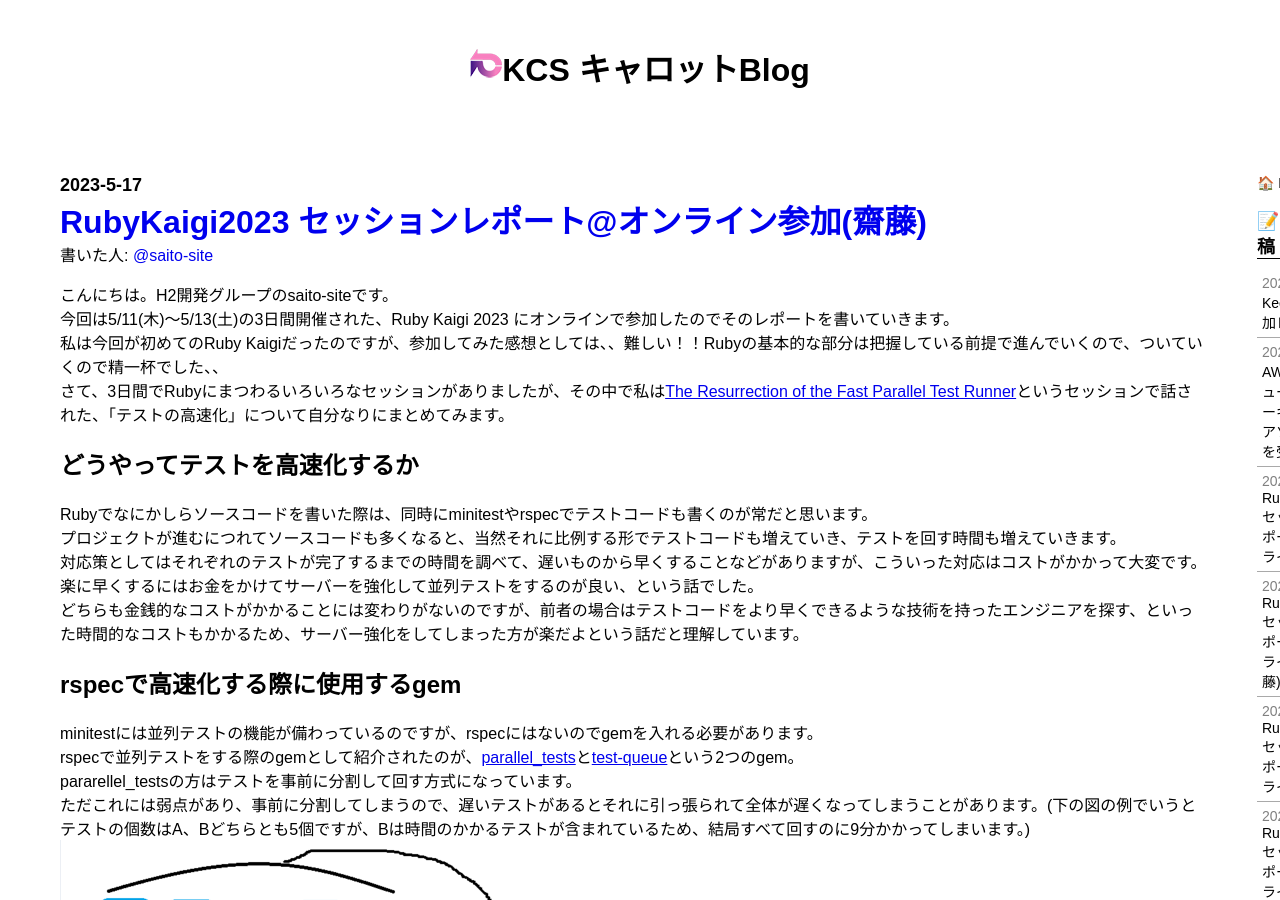
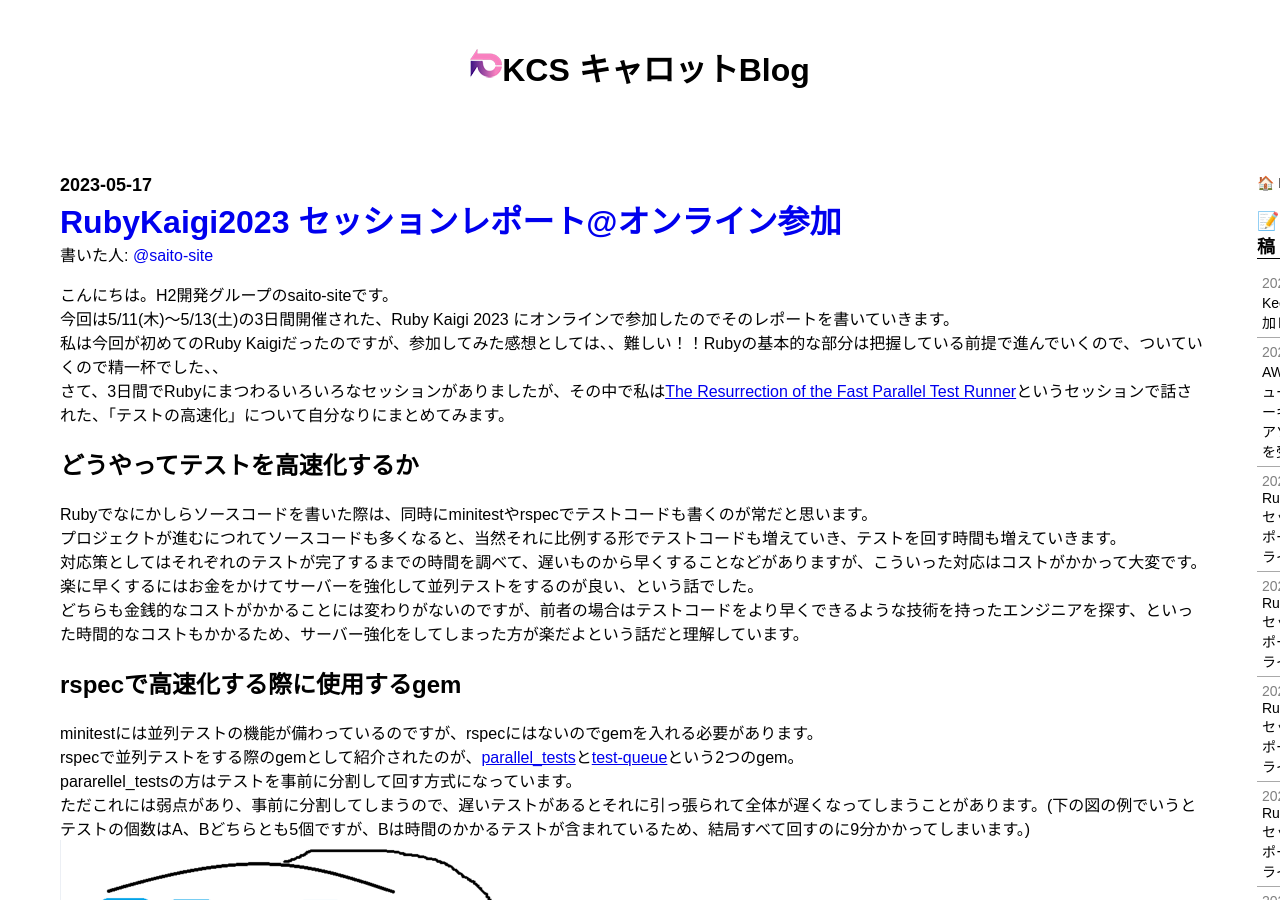
Before and after one commit to kcscarrot-konno/h2carrot.github.io, a Jekyll site: the page built from _posts/2023-05-17-rubykaigi2023-session-reports-at-online01.md, in a window 1280 px wide and 900 px high. Built offline with Jekyll 4.4.1, drawn with Linux system fonts in a browser that asks for light colours; emoji names are drawn with the system emoji font; comment, search, counter and statistics services are not loaded.

Commit message:
フォーマットを揃える

```diff
--- a/_posts/2023-5-17-rubykaigi2023-session-reports-at-online01.md
+++ b/_posts/2023-05-17-rubykaigi2023-session-reports-at-online01.md
@@ -1,9 +1,9 @@
 ---
 layout: post
-title: RubyKaigi2023 セッションレポート@オンライン参加(齋藤)
-published_at: 2023-5-17
+title: RubyKaigi2023 セッションレポート@オンライン参加
+published_at: 2023-05-17
 author: saito-site
-permalink: /2023/5/17-rubykaigi2023-session-reports-at-online01
+permalink: /2023/05/17-rubykaigi2023-session-reports-at-online01
 categories: [Tech, Report]
 tags: [Ruby]
 ---
```
